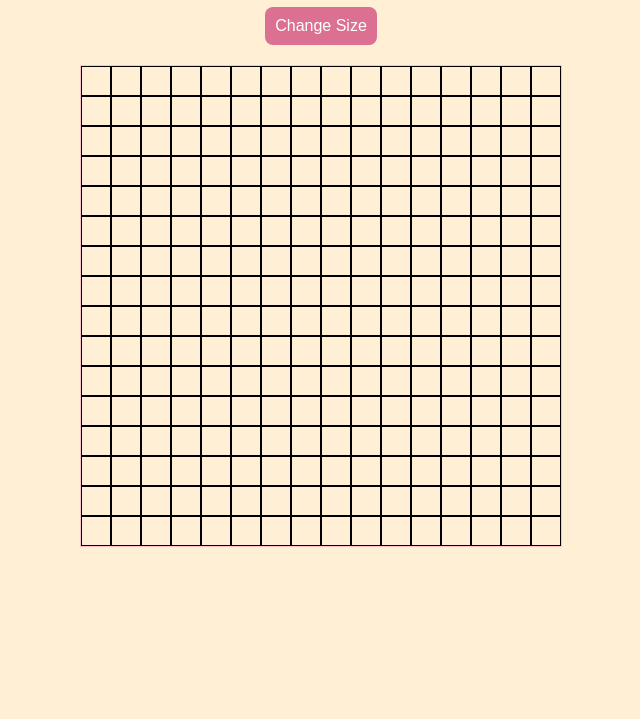
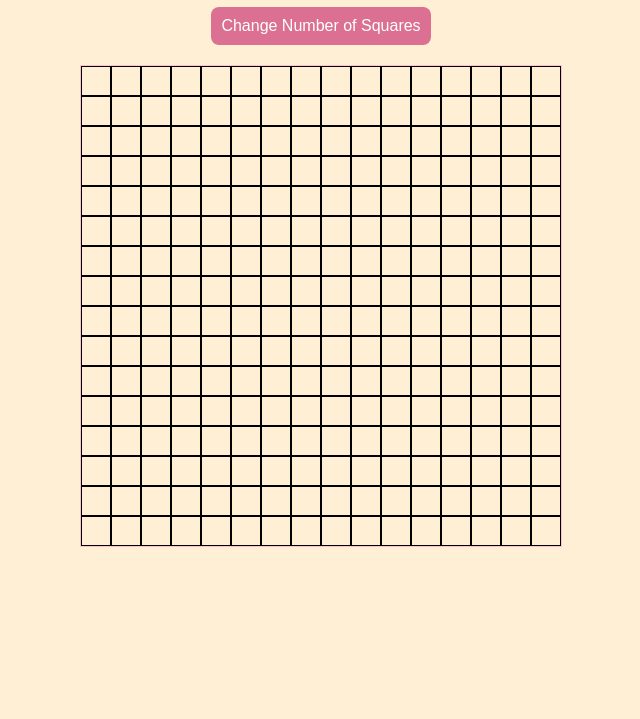
Before and after one commit to patchison/Etch-a-sketch, a plain HTML site: page index.html in a window 1280 px wide. Shown: the part 81-800 px from the top of the page, without its empty margins (319-959 px from the left). Drawn offline with Linux system fonts and the light colour scheme.

Commit message:
Changed button text

```diff
--- a/index.html
+++ b/index.html
@@ -10,7 +10,7 @@
 <body>
     <div id="wrapper">
         <h1>Etch-A-Sketch</h1>
-        <button id="button" input type="number">Change Size</button>
+        <button id="button" input type="number">Change Number of Squares</button>
         <div id="grid-container" class="grid-container">
         </div>
     </div>
```
